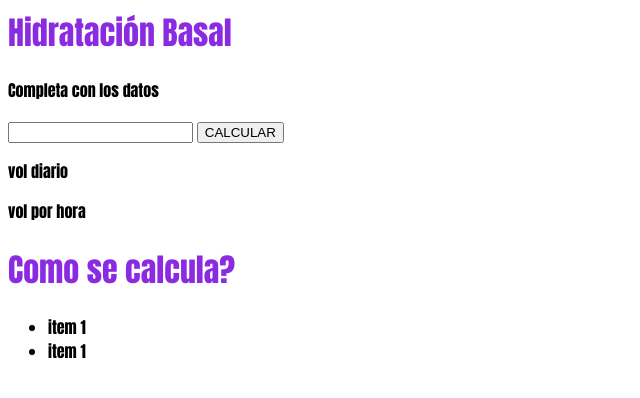
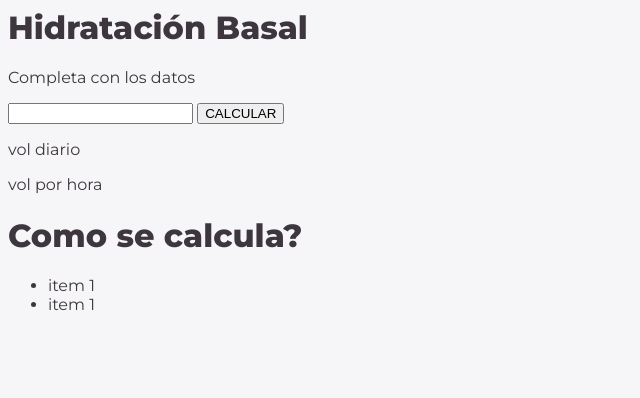
Before and after one commit to rolonpatricia665/ppy-calculadora-nov, a plain HTML site: page index.html in a window 1280 px wide. Shown: the whole page, without its empty margins (0-640 px from the left). Drawn offline with Linux system fonts and the light colour scheme.

Commit message:
Add files via upload
Modificado en clases

```diff
--- a/_style.css
+++ b/_style.css
@@ -1,13 +1,19 @@
-h1{
-    color:blueviolet
+@import url('https://fonts.googleapis.com/css?family=Montserrat:400,800');
+
+body{
+    background-color:  #f6f5f7;
+    font-family: 'Montserrat', sans-serif;
+    color: #3E363F;
 }
 
-p {
-    color:rgb(0, 0, 0)
+div{
+    background-color:rgb(216, 160, 213);
+    width: 60vw;
+    height: 50vh;
+    position: absolute;
+    inset: 0;
+    margin: auto;
+
+
+
 }
-ul{
-    color: black;
-}
-body{
-    font-family:Impact, Haettenschweiler, 'Arial Narrow Bold', sans-serif;
-}
```
